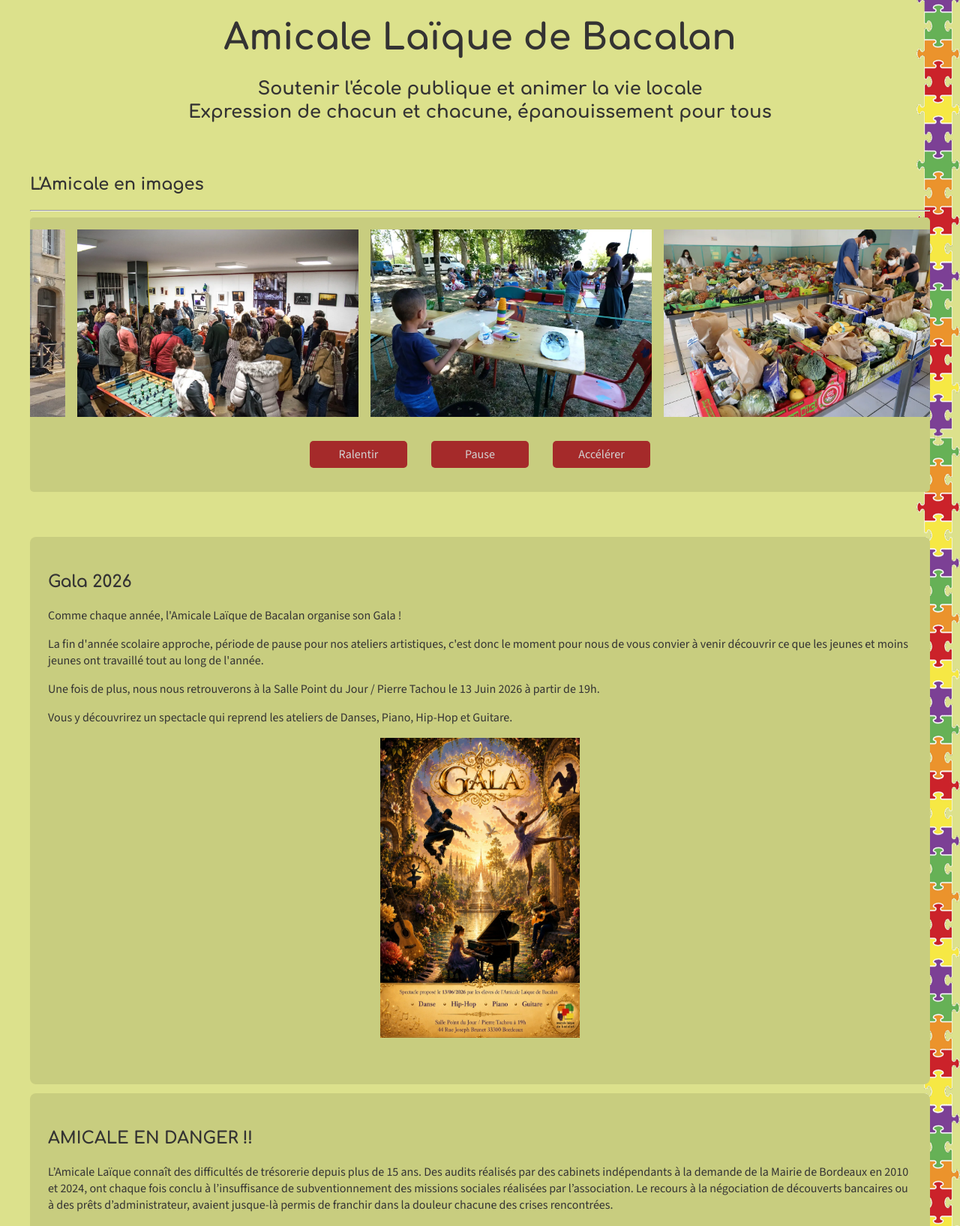
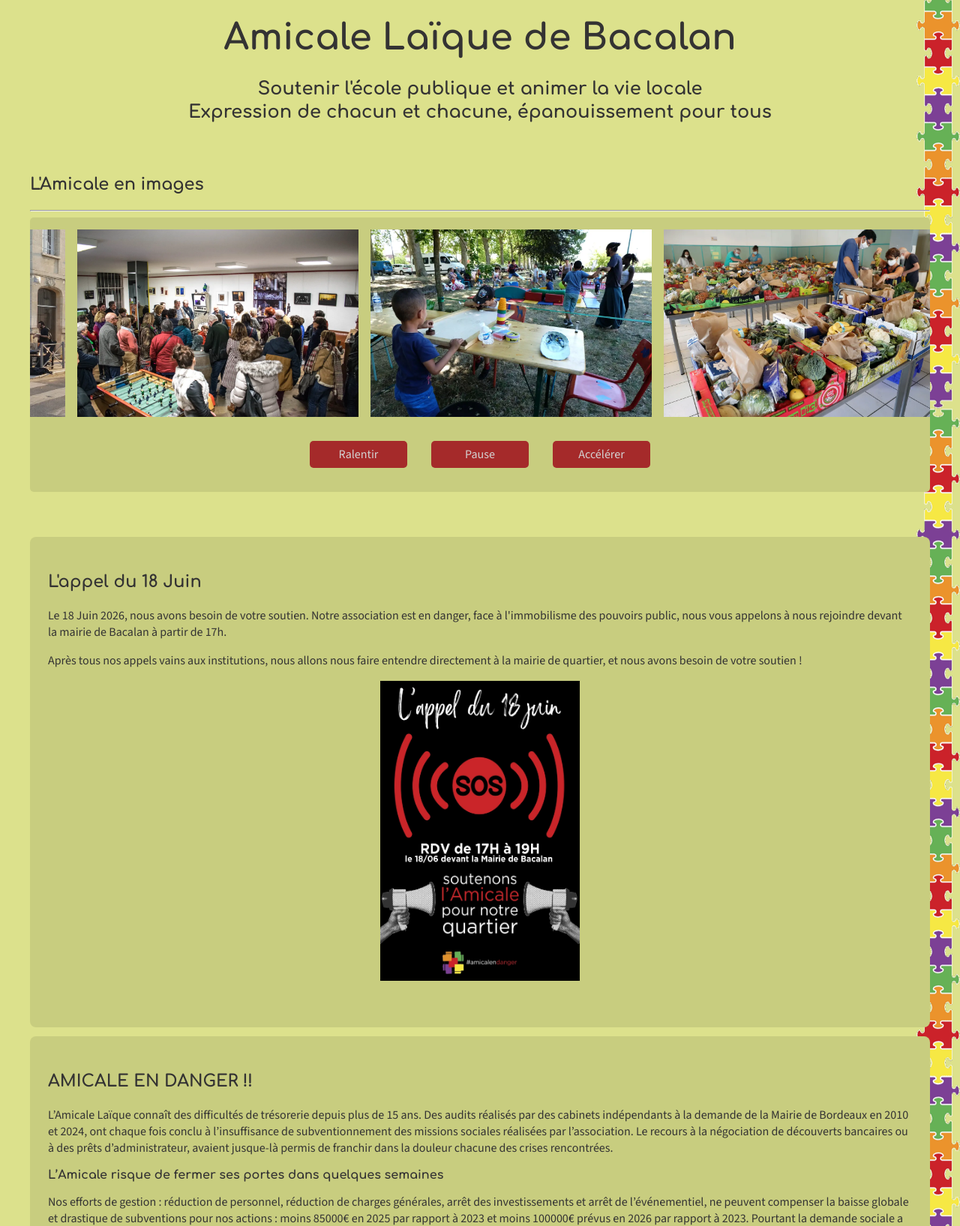
Before and after one commit to mufour/alb-site, a PHP site: page / in a window 1280 px wide. Shown: the part 86-1721 px from the top of the page at 75% size. Run offline with PHP 8.4, Linux system fonts and the light colour scheme.

Commit message:
ajout news 18 juin

```diff
--- a/index.php
+++ b/index.php
@@ -84,15 +84,13 @@
         </div>
         <div class="w-12-content-news">
             <div class="text">
-                <h3>Gala 2026</h3>
-                <p>Comme chaque année, l'Amicale Laïque de Bacalan organise son Gala !</p>
-                <p>La fin d'année scolaire approche, période de pause pour nos ateliers artistiques, c'est donc le moment pour nous de vous convier à venir découvrir ce que les jeunes et moins jeunes ont travaillé tout au long de l'année.</p>
-                <p>Une fois de plus, nous nous retrouverons à la Salle Point du Jour / Pierre Tachou le 13 Juin 2026 à partir de 19h.</p>
-                <p>Vous y découvrirez un spectacle qui reprend les ateliers de Danses, Piano, Hip-Hop et Guitare.</p>
+                <h3>L'appel du 18 Juin</h3>
+                <p>Le 18 Juin 2026, nous avons besoin de votre soutien. Notre association est en danger, face à l'immobilisme des pouvoirs public, nous vous appelons à nous rejoindre devant la mairie de Bacalan à partir de 17h.</p>
+                <p>Après tous nos appels vains aux institutions, nous allons nous faire entendre directement à la mairie de quartier, et nous avons besoin de votre soutien !</p>
                 <div class="hours2">
-                    <a href="https://www.amicalebacalan.com/images/aff-gala2026.jpg" class="side-img">
-                        <img src="images/aff-gala2026.jpg" height="400px" width="266px"
-                            alt="Gala 2026" />
+                    <a href="https://www.amicalebacalan.com/images/aff_18juin.jpg" class="side-img">
+                        <img src="images/aff_18juin.jpg" height="400px" width="266px"
+                            alt="Appel 18 juin" />
                     </a>
                 </div>
             </div>
```
Also changed, not shown: evenements.php (+15 -4 lines), images/aff_18juin.jpg (added).
